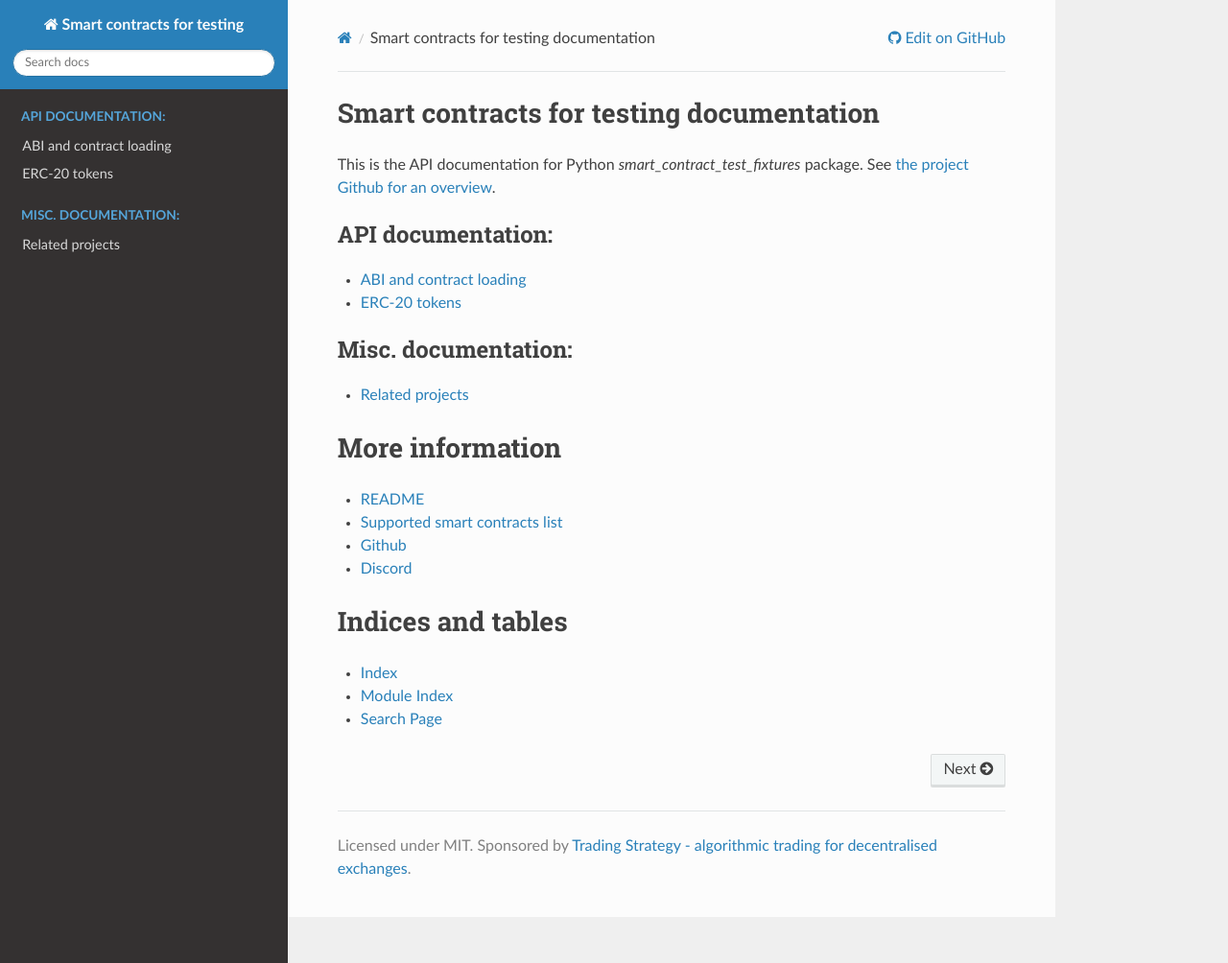
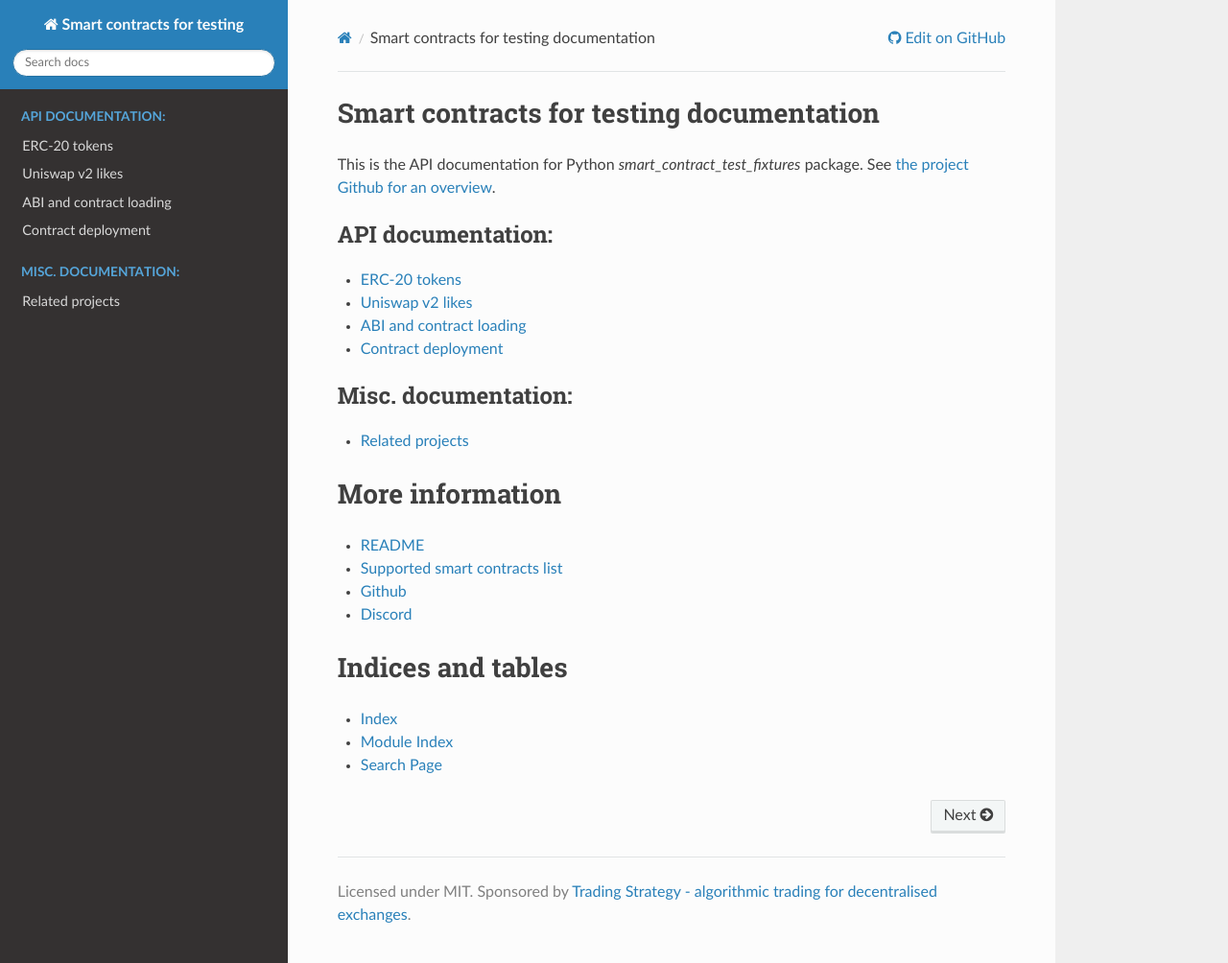
Before and after one commit to Infinite-Charisma/Web3-Ethereum-DeFi, a Sphinx documentation site: the page built from docs/source/index.rst, in a window 1280 px wide and 1004 px high. Shown: the whole window at 96% size. Built offline with Sphinx 7.4.7 and the Read the Docs theme 2.0.0, drawn with Linux system fonts in a browser that asks for light colours.

```diff
--- /dev/null
+++ b/docs/source/deploy.rst
@@ -0,0 +1,6 @@
+Contract deployment
+========================
+
+ .. automodule:: smart_contracts_for_testing.deploy
+    :members:
+    :member-order: bysource
--- a/docs/source/index.rst
+++ b/docs/source/index.rst
@@ -8,8 +8,10 @@ See `the project Github for an overview <https://github.com/tradingstrategy-ai/s
    :maxdepth: 2
    :caption: API documentation:
 
+   token
+   uniswap_v2
    abi
-   token
+   deploy
 
 .. toctree::
    :maxdepth: 2
--- /dev/null
+++ b/docs/source/uniswap_v2.rst
@@ -0,0 +1,6 @@
+Uniswap v2 likes
+================
+
+ .. automodule:: smart_contracts_for_testing.uniswap_v2
+    :members:
+    :member-order: bysource
```
Also changed, not shown: 2 other files.
